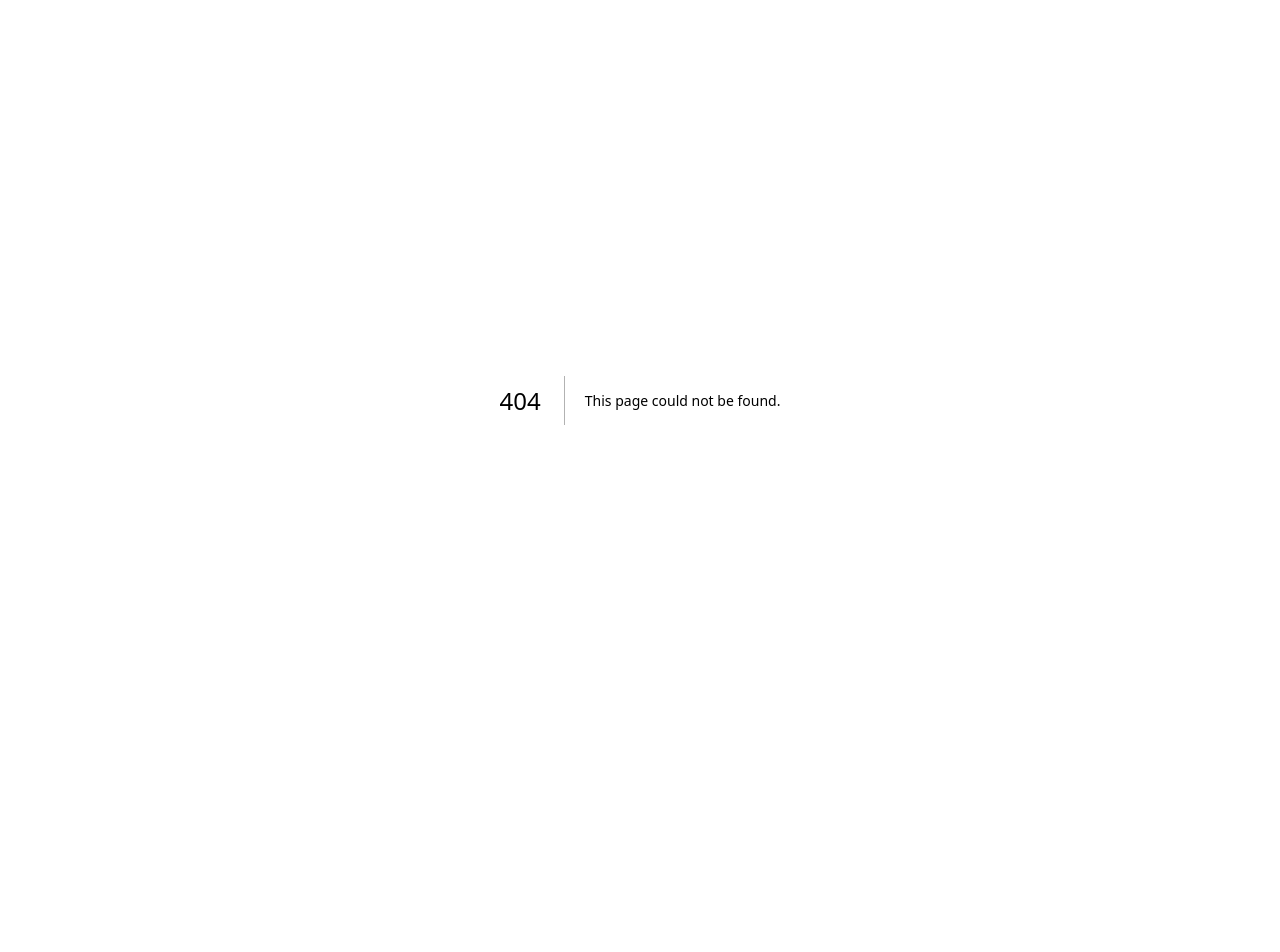
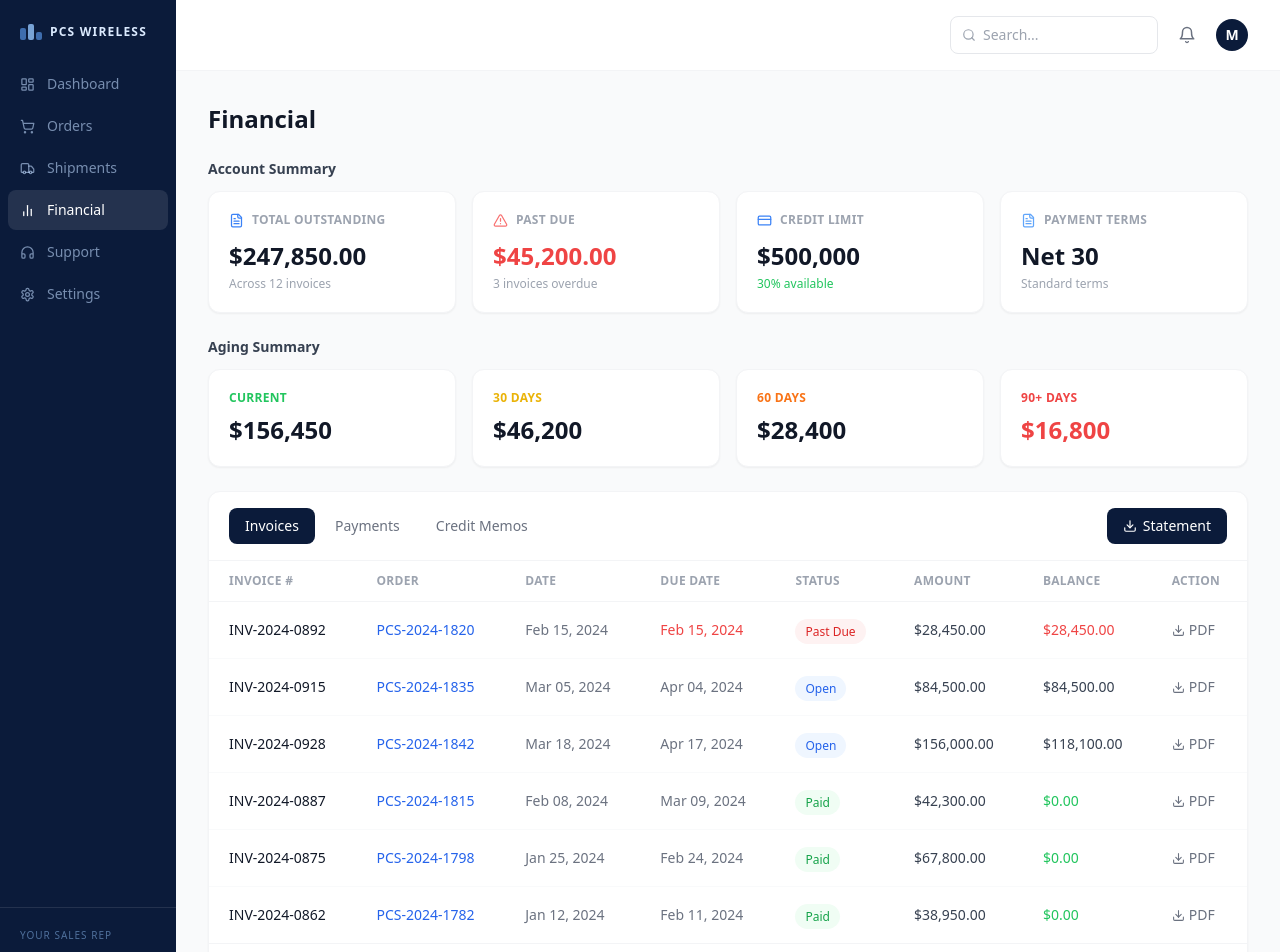
Before and after one commit to thomastorvpcs/pcs-customer-portal, a Next.js app in the folder frontend/: page /financial in a window 1280 px wide. Before the commit this address had no page. Shown: the top 952 px of the page. Before the commit the page ends 800 px from the top, so only its background shows below. Built offline with nearby package versions, Linux system fonts and the light colour scheme.

Commit message:
Add Financial page with account summary, aging, and invoice table

```diff
--- /dev/null
+++ b/frontend/app/(app)/financial/page.jsx
@@ -0,0 +1,188 @@
+'use client'
+
+import { useState } from 'react'
+import { AlertTriangle, CreditCard, FileText, Download } from 'lucide-react'
+
+const accountSummary = [
+  {
+    label: 'Total Outstanding',
+    value: '$247,850.00',
+    sub: 'Across 12 invoices',
+    subColor: 'text-gray-400',
+    icon: FileText,
+    iconColor: 'text-blue-500',
+  },
+  {
+    label: 'Past Due',
+    value: '$45,200.00',
+    valueColor: 'text-red-500',
+    sub: '3 invoices overdue',
+    subColor: 'text-gray-400',
+    icon: AlertTriangle,
+    iconColor: 'text-red-400',
+  },
+  {
+    label: 'Credit Limit',
+    value: '$500,000',
+    sub: '30% available',
+    subColor: 'text-green-500',
+    icon: CreditCard,
+    iconColor: 'text-blue-500',
+  },
+  {
+    label: 'Payment Terms',
+    value: 'Net 30',
+    sub: 'Standard terms',
+    subColor: 'text-gray-400',
+    icon: FileText,
+    iconColor: 'text-blue-400',
+  },
+]
+
+const agingSummary = [
+  { label: 'Current', value: '$156,450', labelColor: 'text-green-500' },
+  { label: '30 Days', value: '$46,200', labelColor: 'text-yellow-500' },
+  { label: '60 Days', value: '$28,400', labelColor: 'text-orange-500' },
+  { label: '90+ Days', value: '$16,800', labelColor: 'text-red-500', valueColor: 'text-red-500' },
+]
+
+const invoices = [
+  { id: 'INV-2024-0892', order: 'PCS-2024-1820', date: 'Feb 15, 2024', due: 'Feb 15, 2024', dueRed: true, status: 'Past Due', amount: '$28,450.00', balance: '$28,450.00', balanceRed: true },
+  { id: 'INV-2024-0915', order: 'PCS-2024-1835', date: 'Mar 05, 2024', due: 'Apr 04, 2024', status: 'Open', amount: '$84,500.00', balance: '$84,500.00' },
+  { id: 'INV-2024-0928', order: 'PCS-2024-1842', date: 'Mar 18, 2024', due: 'Apr 17, 2024', status: 'Open', amount: '$156,000.00', balance: '$118,100.00' },
+  { id: 'INV-2024-0887', order: 'PCS-2024-1815', date: 'Feb 08, 2024', due: 'Mar 09, 2024', status: 'Paid', amount: '$42,300.00', balance: '$0.00', balanceGreen: true },
+  { id: 'INV-2024-0875', order: 'PCS-2024-1798', date: 'Jan 25, 2024', due: 'Feb 24, 2024', status: 'Paid', amount: '$67,800.00', balance: '$0.00', balanceGreen: true },
+  { id: 'INV-2024-0862', order: 'PCS-2024-1782', date: 'Jan 12, 2024', due: 'Feb 11, 2024', status: 'Paid', amount: '$38,950.00', balance: '$0.00', balanceGreen: true },
+]
+
+const statusStyles = {
+  'Past Due': 'bg-red-50 text-red-600',
+  'Open': 'bg-blue-50 text-blue-600',
+  'Paid': 'bg-green-50 text-green-600',
+}
+
+const tabs = ['Invoices', 'Payments', 'Credit Memos']
+
+export default function FinancialPage() {
+  const [activeTab, setActiveTab] = useState('Invoices')
+
+  return (
+    <div className="flex-1 p-8 bg-gray-50 overflow-auto">
+      <h1 className="text-2xl font-bold text-gray-900 mb-6">Financial</h1>
+
+      {/* Account Summary */}
+      <section className="mb-6">
+        <h2 className="text-sm font-semibold text-gray-700 mb-3">Account Summary</h2>
+        <div className="grid grid-cols-4 gap-4">
+          {accountSummary.map((item) => (
+            <div key={item.label} className="bg-white rounded-xl border border-gray-100 shadow-sm p-5">
+              <div className="flex items-center gap-2 mb-3">
+                <item.icon size={15} className={item.iconColor} />
+                <p className="text-xs font-semibold text-gray-400 uppercase tracking-wide">{item.label}</p>
+              </div>
+              <p className={`text-2xl font-bold ${item.valueColor || 'text-gray-900'}`}>{item.value}</p>
+              <p className={`text-xs mt-1 ${item.subColor}`}>{item.sub}</p>
+            </div>
+          ))}
+        </div>
+      </section>
+
+      {/* Aging Summary */}
+      <section className="mb-6">
+        <h2 className="text-sm font-semibold text-gray-700 mb-3">Aging Summary</h2>
+        <div className="grid grid-cols-4 gap-4">
+          {agingSummary.map((item) => (
+            <div key={item.label} className="bg-white rounded-xl border border-gray-100 shadow-sm p-5">
+              <p className={`text-xs font-semibold uppercase tracking-wide mb-2 ${item.labelColor}`}>{item.label}</p>
+              <p className={`text-2xl font-bold ${item.valueColor || 'text-gray-900'}`}>{item.value}</p>
+            </div>
+          ))}
+        </div>
+      </section>
+
+      {/* Invoices Table */}
+      <div className="bg-white rounded-xl border border-gray-100 shadow-sm">
+        {/* Tabs + Statement button */}
+        <div className="flex items-center justify-between px-5 py-4 border-b border-gray-100">
+          <div className="flex gap-1">
+            {tabs.map((tab) => (
+              <button
+                key={tab}
+                onClick={() => setActiveTab(tab)}
+                className={`px-4 py-2 text-sm font-medium rounded-lg transition-colors ${
+                  activeTab === tab
+                    ? 'bg-[#0b1b3a] text-white'
+                    : 'text-gray-500 hover:bg-gray-50'
+                }`}
+              >
+                {tab}
+              </button>
+            ))}
+          </div>
+          <button className="flex items-center gap-1.5 px-4 py-2 text-sm font-medium bg-[#0b1b3a] text-white rounded-lg hover:bg-[#112654] transition-colors">
+            <Download size={14} />
+            Statement
+          </button>
+        </div>
+
+        {/* Table */}
+        <table className="w-full">
+          <thead>
+            <tr className="border-b border-gray-100">
+              {['Invoice #', 'Order', 'Date', 'Due Date', 'Status', 'Amount', 'Balance', 'Action'].map((col) => (
+                <th key={col} className="px-5 py-3 text-left text-xs font-semibold text-gray-400 uppercase tracking-wide">
+                  {col}
+                </th>
+              ))}
+            </tr>
+          </thead>
+          <tbody className="divide-y divide-gray-50">
+            {invoices.map((inv) => (
+              <tr key={inv.id} className="hover:bg-gray-50/50 transition-colors">
+                <td className="px-5 py-4 text-sm font-medium text-gray-900">{inv.id}</td>
+                <td className="px-5 py-4 text-sm text-blue-600 font-medium">{inv.order}</td>
+                <td className="px-5 py-4 text-sm text-gray-500">{inv.date}</td>
+                <td className={`px-5 py-4 text-sm font-medium ${inv.dueRed ? 'text-red-500' : 'text-gray-500'}`}>{inv.due}</td>
+                <td className="px-5 py-4">
+                  <span className={`px-2.5 py-1 rounded-full text-xs font-medium ${statusStyles[inv.status]}`}>
+                    {inv.status}
+                  </span>
+                </td>
+                <td className="px-5 py-4 text-sm text-gray-700 font-medium">{inv.amount}</td>
+                <td className={`px-5 py-4 text-sm font-medium ${inv.balanceRed ? 'text-red-500' : inv.balanceGreen ? 'text-green-500' : 'text-gray-700'}`}>
+                  {inv.balance}
+                </td>
+                <td className="px-5 py-4">
+                  <button className="flex items-center gap-1 text-sm text-gray-500 hover:text-gray-700 transition-colors">
+                    <Download size={13} />
+                    PDF
+                  </button>
+                </td>
+              </tr>
+            ))}
+          </tbody>
+        </table>
+
+        {/* Pagination */}
+        <div className="flex items-center justify-between px-5 py-3 border-t border-gray-100">
+          <div className="flex items-center gap-2 text-sm text-gray-500">
+            Show
+            <select className="border border-gray-200 rounded-md px-2 py-1 text-sm focus:outline-none">
+              <option>10</option>
+              <option>25</option>
+              <option>50</option>
+            </select>
+            per page
+          </div>
+          <span className="text-sm text-gray-500">Showing 1–6 of 24 invoices</span>
+          <div className="flex items-center gap-1">
+            <button className="px-3 py-1.5 text-sm border border-gray-200 rounded-md text-gray-600 hover:bg-gray-50">Previous</button>
+            <button className="px-3 py-1.5 text-sm bg-blue-600 text-white rounded-md">1</button>
+            <button className="px-3 py-1.5 text-sm border border-gray-200 rounded-md text-gray-600 hover:bg-gray-50">2</button>
+            <button className="px-3 py-1.5 text-sm border border-gray-200 rounded-md text-gray-600 hover:bg-gray-50">Next</button>
+          </div>
+        </div>
+      </div>
+    </div>
+  )
+}
```
